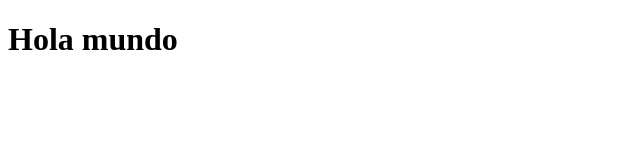
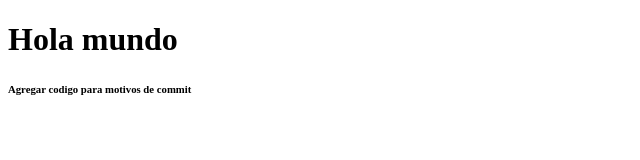
Before and after one commit to trellesliz/NuevoRepositorioClaseUnalm, a plain HTML site: page index.html in a window 1280 px wide. Shown: the whole page, without its empty margins (0-640 px from the left). Drawn offline with Linux system fonts and the light colour scheme.

Commit message:
modificacion de cambio de archivo de index

```diff
--- a/index.html
+++ b/index.html
@@ -5,5 +5,6 @@
     </header>
     <body>
         <h1> Hola mundo</h1>
+        <h6> Agregar codigo para motivos de commit</h6>
     </body>
 </html>
```
